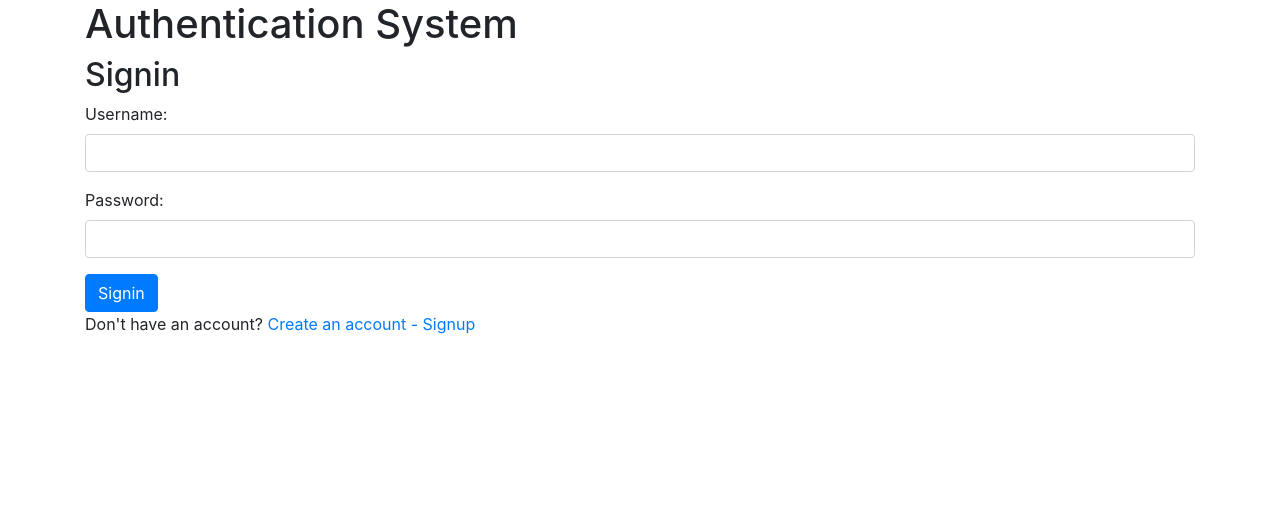
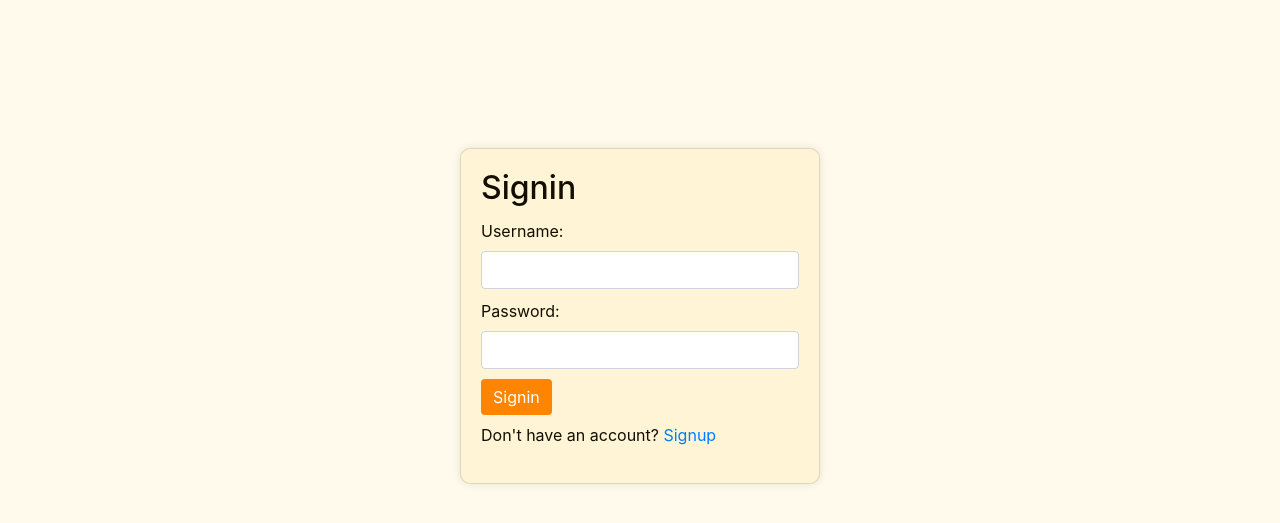
Before and after one commit to codeswithroh/GenZ-Grocery, a Flask app: page /signin in a window 1280 px wide. Shown: the top 523 px of the page. Run offline with Flask 3, Linux system fonts and the light colour scheme; some libraries are stand-ins or nearby versions.

Commit message:
added authentication changes

```diff
--- a/app.py
+++ b/app.py
@@ -1,32 +1,39 @@
 from flask import Flask, render_template, request, redirect, url_for, flash
 import sqlite3
 from werkzeug.security import generate_password_hash, check_password_hash
+from functions.auth_function import create_user, signin_user
 
 app = Flask(__name__)
-app.secret_key = 'your_secret_key'  # Change this to a secure secret key
+app.secret_key = 'my_secret_key'  # Change this to a secure secret key
 
 # SQLite database configuration
 DATABASE = 'database.db'
 
+def table_exists(cursor, table_name):
+    cursor.execute(f"SELECT name FROM sqlite_master WHERE type='table' AND name='{table_name}'")
+    return cursor.fetchone() is not None
+
 def create_table():
     conn = sqlite3.connect(DATABASE)
     cursor = conn.cursor()
-    cursor.execute('''
-        CREATE TABLE IF NOT EXISTS user (
-            id INTEGER PRIMARY KEY,
-            username TEXT NOT NULL,
-            password TEXT NOT NULL,
-            role TEXT DEFAULT 'user',
-            cartId INTEGER
-        )
-    ''')
-    conn.commit()
+
+    table_name = "user"
+
+    if not table_exists(cursor, table_name):
+        cursor.execute('''
+            CREATE TABLE user (
+                id INTEGER PRIMARY KEY,
+                username TEXT NOT NULL,
+                password TEXT NOT NULL,
+                role TEXT DEFAULT 'user',
+                cartId INTEGER
+            )
+        ''')
+        conn.commit()
+
     conn.close()
 
-#TODO: create the table if it doesn't exists
 create_table()
-
-#TODO: try to destructure the functions for the programs
 
 # Routes
 @app.route('/signup', methods=['GET', 'POST'])
@@ -35,25 +42,7 @@ def signup():
         username = request.form['username']
         password = request.form['password']
 
-        conn = sqlite3.connect(DATABASE)
-        cursor = conn.cursor()
-
-        # Check if the username already exists
-        cursor.execute("SELECT * FROM user WHERE username = ?", (username,))
-        existing_user = cursor.fetchone()
-
-        if existing_user:
-            flash('Username already exists', 'error')
-        else:
-            # Hash the password
-            hashed_password = generate_password_hash(password, method='sha256')
-
-            # Insert user into the database
-            cursor.execute("INSERT INTO user (username, password) VALUES (?, ?)", (username, hashed_password))
-            conn.commit()
-            conn.close()
-            flash('Signup successful', 'success')
-            return redirect(url_for('signin'))
+        create_user(username, password)
 
     return render_template('signup.html')
 
@@ -63,19 +52,7 @@ def signin():
         username = request.form['username']
         password = request.form['password']
 
-        conn = sqlite3.connect(DATABASE)
-        cursor = conn.cursor()
-
-        # Fetch the user from the database
-        cursor.execute("SELECT * FROM user WHERE username = ?", (username,))
-        user = cursor.fetchone()
-
-        if user and check_password_hash(user[2], password):
-            flash('Signin successful', 'success')
-            # You can implement session management or JWT for user authentication here
-            return redirect(url_for('dashboard'))
-        else:
-            flash('Invalid username or password', 'error')
+        signin_user(username, password)
 
     return render_template('signin.html')
 
--- /dev/null
+++ b/functions/auth_function.py
@@ -0,0 +1,42 @@
+import sqlite3
+from flask import flash, redirect, request, url_for
+from werkzeug.security import generate_password_hash, check_password_hash
+
+DATABASE = "database.db"
+
+def create_user(username, password):
+    conn = sqlite3.connect(DATABASE)
+    cursor = conn.cursor()
+
+    # Check if the username already exists
+    cursor.execute("SELECT * FROM user WHERE username = ?", (username,))
+    existing_user = cursor.fetchone()
+
+    if existing_user:
+        flash('Username already exists', 'error')
+    else:
+        # Hash the password
+        hashed_password = generate_password_hash(password, method='pbkdf2:sha1')
+
+        # Insert user into the database
+        cursor.execute("INSERT INTO user (username, password) VALUES (?, ?)", (username, hashed_password))
+        conn.commit()
+        conn.close()
+        flash('Signup successful', 'success')
+        # TODO: redirect not working
+        return redirect(url_for('signin'))
+
+def signin_user(username, password):
+    conn = sqlite3.connect(DATABASE)
+    cursor = conn.cursor()
+
+    # Check if the username exists
+    cursor.execute("SELECT * FROM user WHERE username = ?", (username,))
+    user = cursor.fetchone()
+
+    if user and check_password_hash(user[2], password):
+        # User authentication successful
+        flash('Signin successful', 'success')
+        return redirect(url_for('dashboard'))
+    else:
+        flash('Invalid username or password', 'error')
--- a/templates/base.html
+++ b/templates/base.html
@@ -6,10 +6,34 @@
       rel="stylesheet"
       href="https://maxcdn.bootstrapcdn.com/bootstrap/4.5.2/css/bootstrap.min.css"
     />
+    <style>
+      :root {
+        --text: #130e01;
+        --background: #fffaeb;
+        --primary: #ff8400;
+        --secondary: #fff5d6;
+        --accent: #cf4307;
+      }
+
+      body {
+        background-color: var(--background);
+        color: var(--text);
+      }
+
+      .container {
+        padding: 20px;
+        margin: auto;
+        max-width: 400px;
+        margin-top: 10%;
+      }
+
+      .form-group {
+        margin: 10px 0;
+      }
+    </style>
   </head>
   <body>
     <div class="container">
-      <h1>Authentication System</h1>
       {% with messages = get_flashed_messages() %} {% if messages %}
       <ul class="alert">
         {% for message in messages %}
--- a/templates/signin.html
+++ b/templates/signin.html
@@ -1,5 +1,14 @@
 {% extends 'base.html' %} {% block content %}
-<h2>Signin</h2>
+<div
+  style="
+    background-color: var(--secondary);
+    border-radius: 10px;
+    box-shadow: 0 0 10px rgba(0, 0, 0, 0.1);
+  "
+  class="card"
+>
+  <div class="card-body">
+    <h2 class="card-title">Signin</h2>
     <form method="post">
       <div class="form-group">
         <label for="username">Username:</label>
@@ -21,10 +30,18 @@
           required
         />
       </div>
-  <button type="submit" class="btn btn-primary">Signin</button>
+      <button
+        style="background-color: #ff8400; border: none"
+        type="submit"
+        class="btn btn-primary"
+      >
+        Signin
+      </button>
     </form>
-<p>
+    <p class="mt-2">
       Don't have an account?
-  <a href="{{ url_for('signup') }}">Create an account - Signup</a>
+      <a href="{{ url_for('signup') }}">Signup</a>
     </p>
+  </div>
+</div>
 {% endblock %}
```
Also changed, not shown: templates/signup.html (+22 -3 lines), database.db, functions/__init__.py (added). Lines whose indentation alone changed are shown as unchanged.
